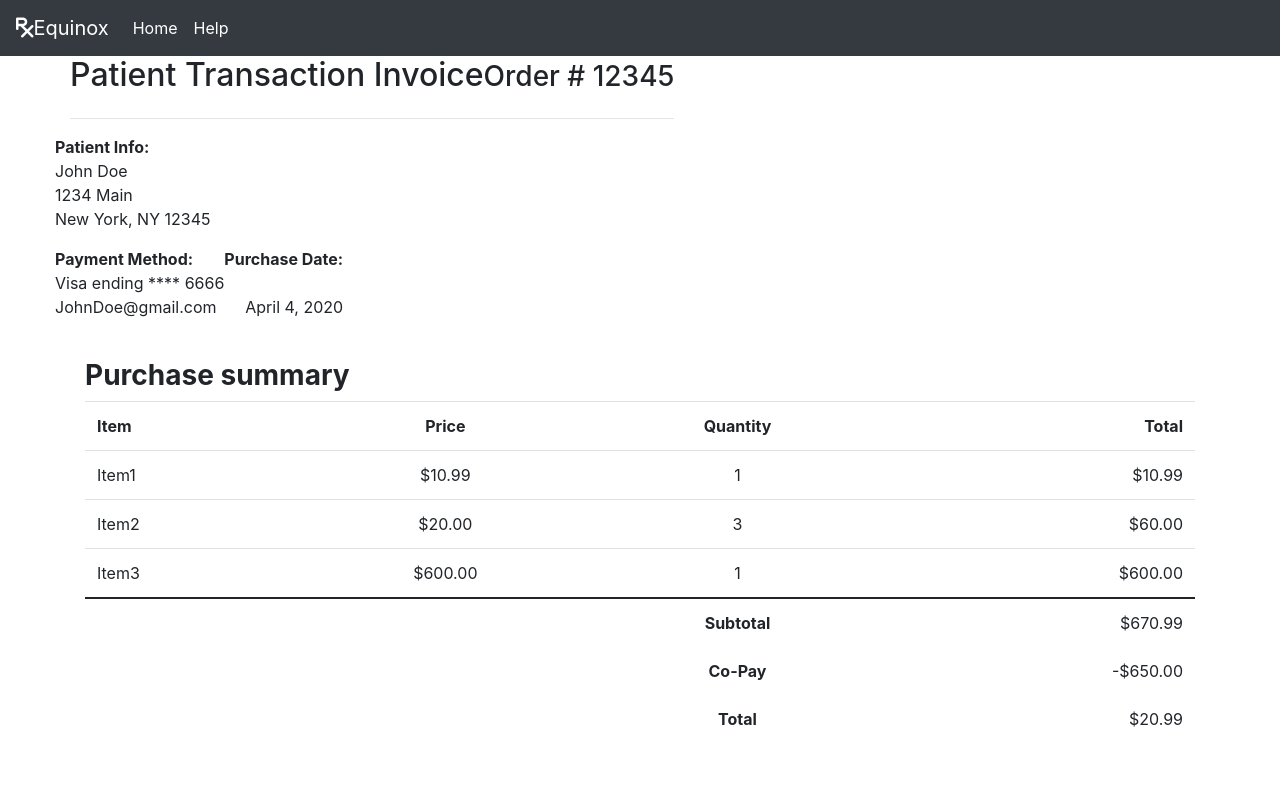
After one commit to CISC-4900-Team/4900-Project-Repo, a PHP site: page /PharmaSystem/Front_end/Final_pages/Trans_Invoice/Trans_invoice.php in a window 1280 px wide. The commit adds this page. Run offline with PHP 8.4, Linux system fonts and the light colour scheme; some libraries are stand-ins or nearby versions.

Commit message:
Made corrections to Main_emp page,Trans page, create Trans invoice page'Basic receipt of recent transaction'

```diff
--- /dev/null
+++ b/Front_end/Final_pages/Trans_Invoice/Trans_invoice.css
@@ -0,0 +1,21 @@
+
+html{
+    height: 100%;
+}
+
+
+.invoice-title h2, .invoice-title h3 {
+    display: inline-block;
+}
+
+.table > tbody > tr > .no-line {
+    border-top: none;
+}
+
+.table > thead > tr > .no-line {
+    border-bottom: none;
+}
+
+.table > tbody > tr > .thick-line {
+    border-top: 2px solid;
+}
--- /dev/null
+++ b/Front_end/Final_pages/Trans_Invoice/Trans_invoice.php
@@ -0,0 +1,135 @@
+<!DOCTYPE html>
+<html lang="en">
+<head>
+<meta charset="UTF-8">
+    <meta name="viewport" content="width=device-width, initial-scale=1.0">
+    <link rel="stylesheet" href="Trans_invoice.css">
+     <!-- Bootstrap CSS -->
+     <link rel="stylesheet" href="https://stackpath.bootstrapcdn.com/bootstrap/4.4.1/css/bootstrap.min.css" integrity="sha384-Vkoo8x4CGsO3+Hhxv8T/Q5PaXtkKtu6ug5TOeNV6gBiFeWPGFN9MuhOf23Q9Ifjh" crossorigin="anonymous">
+     <script src="https://kit.fontawesome.com/922c329282.js" crossorigin="anonymous"></script>
+    <title>Transaction page</title>
+</head>
+<body>
+<!-- navBar -->
+    <nav class="navbar navbar-expand-lg navbar-dark bg-dark">
+            <a href="#" class="navbar-brand" ><i class="fas fa-prescription"></i>Equinox</a>
+        <button class="navbar-toggler" type="button" data-toggle="collapse" data-target="#navbarText" aria-controls="navbarText" aria-expanded="false" aria-label="Toggle navigation">
+            <span class="navbar-toggler-icon"></span>
+        </button>
+    <div class="collapse navbar-collapse" id="navbarText">
+        <ul class="navbar-nav mr-auto">
+            <li class="nav-item active"><a class="nav-link" href="#">Home <span class="sr-only">(current)</span></a></li>
+            <li class="nav-item active"><a class="nav-link" href="#">Help <span class="sr-only">(current)</span></a></li>
+        </ul>
+  </div>
+</nav>
+
+<!-- checkout -->
+<div class="container">
+    <div class="row">
+        <div class="col-xs-12">
+    		<div class="invoice-title">
+    			<h2>Patient Transaction Invoice</h2><h3 class="pull-right">Order # 12345</h3>
+    		</div>
+    		<hr>
+    		<div class="row">
+    			<div class="col-xs-6">
+    				<address>
+    				<strong>Patient Info:</strong><br>
+    					John Doe<br>
+    					1234 Main<br>
+    					New York, NY 12345
+    				</address>
+    			</div>
+            </div>
+<!-- Payment -->
+    		<div class="row">
+    			<div class="col-xs-6">
+    				<address>
+    					<strong>Payment Method:</strong><br>
+    					Visa ending **** 6666<br>
+                        JohnDoe@gmail.com
+    				</address>
+    			</div>
+    			<div class="col-xs-6 text-right">
+    				<address>
+    					<strong>Purchase Date:</strong><br>
+    					<br>April 4, 2020<br><br>
+    				</address>
+    			</div>
+    		</div>
+    	</div>
+    </div>
+<!-- Items purchased -->
+    <div class="row">
+    	<div class="col-md-12">
+    		<div class="panel panel-default">
+    			<div class="panel-heading">
+    				<h3 class="panel-title"><strong>Purchase summary</strong></h3>
+    			</div>
+    			<div class="panel-body">
+    				<div class="table-responsive">
+    					<table class="table table-condensed">
+    						<thead>
+                                <tr>
+        							<td><strong>Item</strong></td>
+        							<td class="text-center"><strong>Price</strong></td>
+        							<td class="text-center"><strong>Quantity</strong></td>
+        							<td class="text-right"><strong>Total</strong></td>
+                                </tr>
+    						</thead>
+    						<tbody>
+    							<!-- foreach ($order->lineItems as $line) or some such thing here -->
+    							<tr>
+    								<td>Item1</td>
+    								<td class="text-center">$10.99</td>
+    								<td class="text-center">1</td>
+    								<td class="text-right">$10.99</td>
+    							</tr>
+                                <tr>
+        							<td>Item2</td>
+    								<td class="text-center">$20.00</td>
+    								<td class="text-center">3</td>
+    								<td class="text-right">$60.00</td>
+    							</tr>
+                                <tr>
+            						<td>Item3</td>
+    								<td class="text-center">$600.00</td>
+    								<td class="text-center">1</td>
+    								<td class="text-right">$600.00</td>
+    							</tr>
+    							<tr>
+    								<td class="thick-line"></td>
+    								<td class="thick-line"></td>
+    								<td class="thick-line text-center"><strong>Subtotal</strong></td>
+    								<td class="thick-line text-right">$670.99</td>
+    							</tr>
+    							<tr>
+    								<td class="no-line"></td>
+    								<td class="no-line"></td>
+    								<td class="no-line text-center"><strong>Co-Pay</strong></td>
+    								<td class="no-line text-right">-$650.00</td>
+    							</tr>
+    							<tr>
+    								<td class="no-line"></td>
+    								<td class="no-line"></td>
+    								<td class="no-line text-center"><strong>Total</strong></td>
+    								<td class="no-line text-right">$20.99</td>
+    							</tr>
+    						</tbody>
+    					</table>
+    				</div>
+    			</div>
+    		</div>
+    	</div>
+    </div>
+</div>
+
+
+<!-- Optional JavaScript -->
+<!-- jQuery first, then Popper.js, then Bootstrap JS -->
+<script src="https://code.jquery.com/jquery-3.4.1.slim.min.js" integrity="sha384-J6qa4849blE2+poT4WnyKhv5vZF5SrPo0iEjwBvKU7imGFAV0wwj1yYfoRSJoZ+n" crossorigin="anonymous"></script>
+<script src="https://cdn.jsdelivr.net/npm/popper.js@1.16.0/dist/umd/popper.min.js" integrity="sha384-Q6E9RHvbIyZFJoft+2mJbHaEWldlvI9IOYy5n3zV9zzTtmI3UksdQRVvoxMfooAo" crossorigin="anonymous"></script>
+<script src="https://stackpath.bootstrapcdn.com/bootstrap/4.4.1/js/bootstrap.min.js" integrity="sha384-wfSDF2E50Y2D1uUdj0O3uMBJnjuUD4Ih7YwaYd1iqfktj0Uod8GCExl3Og8ifwB6" crossorigin="anonymous"></script>
+</body>
+</html>
```
Also changed, not shown: Front_end/Final_pages/Trans_page/Trans.css (+8 -3 lines), Front_end/Final_pages/Trans_Invoice/Trans_invoice.js (added).
